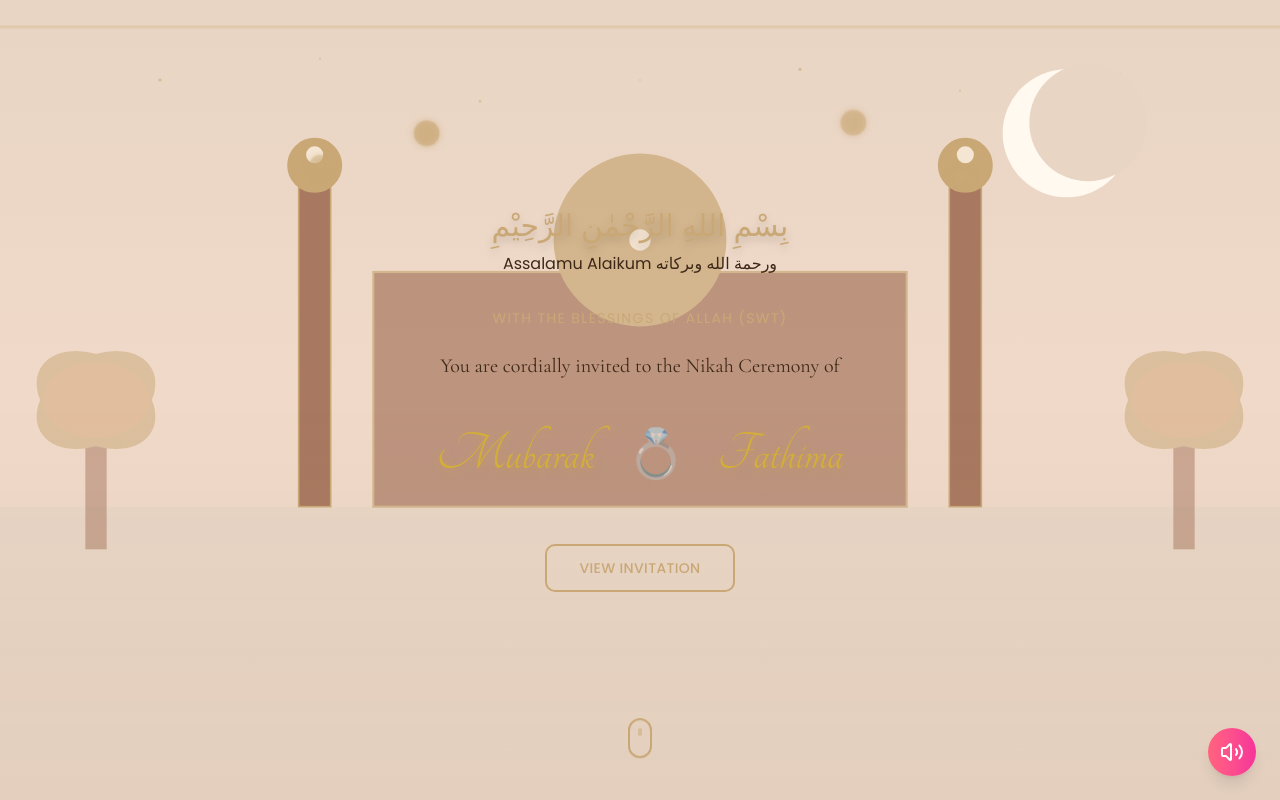
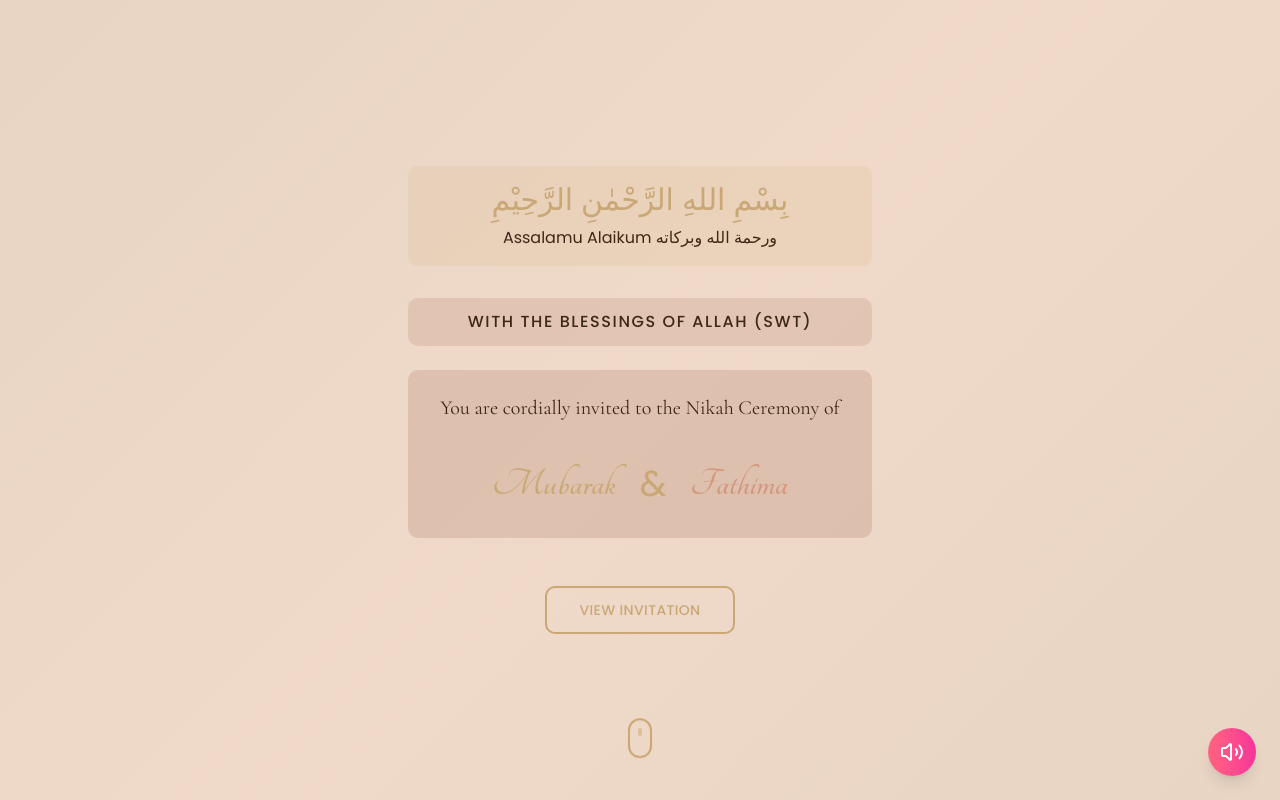
Before and after one commit to Muzammilmaker/mubarak-invitation-fathima, a Next.js app: page / in a window 1280 px wide. Shown: the top 800 px of the page. Built offline with nearby package versions, Linux system fonts and the light colour scheme.

Commit message:
feat: simplify hero background and enhance section styling

```diff
--- a/components/hero-background.tsx
+++ b/components/hero-background.tsx
@@ -4,103 +4,9 @@ import React from 'react'
 
 export function HeroBackground() {
   return (
-    <div className="absolute inset-0 w-full h-full overflow-hidden">
-      <svg
-        viewBox="0 0 1200 800"
-        className="w-full h-full"
-        preserveAspectRatio="xMidYMid slice"
-      >
-        <defs>
-          <linearGradient id="skyGradient" x1="0%" y1="0%" x2="0%" y2="100%">
-            <stop offset="0%" style={{ stopColor: '#E8D5C4', stopOpacity: 1 }} />
-            <stop offset="50%" style={{ stopColor: '#F0D9C8', stopOpacity: 1 }} />
-            <stop offset="100%" style={{ stopColor: '#E8D5C4', stopOpacity: 1 }} />
-          </linearGradient>
-          <filter id="glow">
-            <feGaussianBlur stdDeviation="3" result="coloredBlur" />
-            <feMerge>
-              <feMergeNode in="coloredBlur" />
-              <feMergeNode in="SourceGraphic" />
-            </feMerge>
-          </filter>
-        </defs>
-
-        {/* Sky */}
-        <rect width="1200" height="800" fill="url(#skyGradient)" />
-
-        {/* Stars */}
-        <circle cx="150" cy="100" r="1.5" fill="#C9A876" opacity="0.6" />
-        <circle cx="300" cy="80" r="1" fill="#C9A876" opacity="0.4" />
-        <circle cx="450" cy="120" r="1.2" fill="#C9A876" opacity="0.5" />
-        <circle cx="600" cy="100" r="1" fill="#C9A876" opacity="0.3" />
-        <circle cx="750" cy="90" r="1.5" fill="#C9A876" opacity="0.6" />
-        <circle cx="900" cy="110" r="1" fill="#C9A876" opacity="0.4" />
-        <circle cx="1050" cy="95" r="1.2" fill="#C9A876" opacity="0.5" />
-
-        {/* Crescent Moon */}
-        <circle cx="1000" cy="150" r="60" fill="#FFF9F0" />
-        <circle cx="1020" cy="140" r="55" fill="#E8D5C4" />
-
-        {/* Ground */}
-        <rect y="500" width="1200" height="300" fill="#E8D5C4" />
-
-        {/* Palm Trees Left */}
-        <g opacity="0.5">
-          {/* Trunk */}
-          <rect x="80" y="420" width="20" height="120" fill="#A87860" />
-          {/* Fronds */}
-          <ellipse cx="90" cy="400" rx="60" ry="40" fill="#C9A876" transform="rotate(-30 90 400)" />
-          <ellipse cx="90" cy="400" rx="60" ry="40" fill="#C9A876" transform="rotate(30 90 400)" />
-          <ellipse cx="90" cy="400" rx="50" ry="35" fill="#D4A574" />
-        </g>
-
-        {/* Palm Trees Right */}
-        <g opacity="0.5">
-          {/* Trunk */}
-          <rect x="1100" y="420" width="20" height="120" fill="#A87860" />
-          {/* Fronds */}
-          <ellipse cx="1110" cy="400" rx="60" ry="40" fill="#C9A876" transform="rotate(-30 1110 400)" />
-          <ellipse cx="1110" cy="400" rx="60" ry="40" fill="#C9A876" transform="rotate(30 1110 400)" />
-          <ellipse cx="1110" cy="400" rx="50" ry="35" fill="#D4A574" />
-        </g>
-
-        {/* Mosque Building */}
-        <g opacity="0.7">
-          {/* Main building */}
-          <rect x="350" y="280" width="500" height="220" fill="#A87860" stroke="#C9A876" strokeWidth="2" />
-          {/* Dome */}
-          <circle cx="600" cy="250" r="80" fill="#C9A876" stroke="#C9A876" strokeWidth="2" />
-          <circle cx="600" cy="250" r="10" fill="#F5E6D3" />
-        </g>
-
-        {/* Minarets */}
-        <g>
-          {/* Left Minaret */}
-          <rect x="280" y="200" width="30" height="300" fill="#A87860" stroke="#C9A876" strokeWidth="1.5" />
-          <circle cx="295" cy="180" r="25" fill="#C9A876" stroke="#C9A876" strokeWidth="1.5" />
-          <circle cx="295" cy="170" r="8" fill="#F5E6D3" />
-
-          {/* Right Minaret */}
-          <rect x="890" y="200" width="30" height="300" fill="#A87860" stroke="#C9A876" strokeWidth="1.5" />
-          <circle cx="905" cy="180" r="25" fill="#C9A876" stroke="#C9A876" strokeWidth="1.5" />
-          <circle cx="905" cy="170" r="8" fill="#F5E6D3" />
-        </g>
-
-        {/* Lanterns */}
-        <g filter="url(#glow)">
-          <circle cx="400" cy="150" r="12" fill="#C9A876" opacity="0.6" />
-          <circle cx="800" cy="140" r="12" fill="#C9A876" opacity="0.5" />
-          <circle cx="300" cy="180" r="10" fill="#C9A876" opacity="0.4" />
-          <circle cx="900" cy="190" r="10" fill="#C9A876" opacity="0.4" />
-        </g>
-
-        {/* Islamic Geometric Pattern Border - Top */}
-        <line x1="0" y1="50" x2="1200" y2="50" stroke="#C9A876" strokeWidth="2" opacity="0.3" />
-        <line x1="0" y1="52" x2="1200" y2="52" stroke="#C9A876" strokeWidth="1" opacity="0.2" />
-      </svg>
-
-      {/* Overlay for depth */}
-      <div className="absolute inset-0 opacity-20" style={{ backgroundImage: 'linear-gradient(to bottom, transparent, transparent, rgba(168, 120, 96, 0.3))' }} />
+    <div className="absolute inset-0 w-full h-full" style={{ backgroundColor: '#E8D5C4' }}>
+      {/* Simple gradient overlay */}
+      <div className="absolute inset-0" style={{ backgroundImage: 'linear-gradient(135deg, #E8D5C4 0%, #F0D9C8 50%, #E8D5C4 100%)' }} />
     </div>
   )
 }
--- a/components/hero-section.tsx
+++ b/components/hero-section.tsx
@@ -10,9 +10,9 @@ export function HeroSection() {
 
       {/* Content */}
       <div className="relative z-10 text-center px-3 sm:px-4 max-w-4xl">
-        {/* Arabic Calligraphy */}
-        <div className="mb-6 sm:mb-8 animate-fade-up elegant-fade" style={{ animationDelay: '0.1s' }}>
-          <p className="text-xl sm:text-2xl md:text-3xl font-light mb-2 drop-shadow-lg" style={{ color: '#C9A876' }}>
+        {/* Arabic Calligraphy Block */}
+        <div className="mb-6 sm:mb-8 animate-fade-up elegant-fade rounded-lg px-6 sm:px-8 py-3 sm:py-4" style={{ animationDelay: '0.1s', backgroundColor: 'rgba(201, 168, 118, 0.15)' }}>
+          <p className="text-xl sm:text-2xl md:text-3xl font-light mb-2" style={{ color: '#C9A876' }}>
             بِسْمِ اللهِ الرَّحْمٰنِ الرَّحِيْمِ
           </p>
           <p className="text-xs sm:text-sm md:text-base font-body" style={{ color: '#3D2817' }}>
@@ -20,26 +20,26 @@ export function HeroSection() {
           </p>
         </div>
 
-        {/* Subtitle */}
-        <div className="mb-4 sm:mb-6 animate-fade-up elegant-fade" style={{ animationDelay: '0.2s' }}>
-          <p className="text-xs sm:text-xs md:text-sm tracking-widest uppercase font-light" style={{ color: '#C9A876' }}>
+        {/* Blessing Block */}
+        <div className="mb-4 sm:mb-6 animate-fade-up elegant-fade rounded-lg px-6 sm:px-8 py-2 sm:py-3" style={{ animationDelay: '0.2s', backgroundColor: 'rgba(168, 120, 96, 0.2)' }}>
+          <p className="text-xs sm:text-sm md:text-base tracking-widest uppercase font-medium" style={{ color: '#3D2817' }}>
             With the blessings of Allah (SWT)
           </p>
         </div>
 
-        {/* Main Heading */}
-        <div className="mb-6 sm:mb-8 animate-fade-up elegant-fade" style={{ animationDelay: '0.3s' }}>
-          <p className="font-heading text-base sm:text-lg md:text-xl font-light mb-4 sm:mb-8" style={{ color: '#3D2817' }}>
+        {/* Main Invitation Block */}
+        <div className="mb-6 sm:mb-8 animate-fade-up elegant-fade rounded-lg px-6 sm:px-8 py-4 sm:py-6" style={{ animationDelay: '0.3s', backgroundColor: 'rgba(168, 120, 96, 0.25)' }}>
+          <p className="font-heading text-base sm:text-lg md:text-xl font-light mb-6 sm:mb-8" style={{ color: '#3D2817' }}>
             You are cordially invited to the Nikah Ceremony of
           </p>
-          <div className="flex flex-col md:flex-row items-center justify-center gap-6 md:gap-8 mb-2">
-            <div style={{ fontFamily: 'var(--font-script)', fontSize: '3.5rem', fontWeight: '400', color: '#D4AF37', textShadow: '0 2px 10px rgba(212, 175, 55, 0.4)' }}>
+          <div className="flex flex-col sm:flex-row items-center justify-center gap-4 sm:gap-6">
+            <div style={{ fontFamily: 'var(--font-script)', fontSize: '2.5rem', sm: '3rem', fontWeight: 'bold', color: '#C9A876' }}>
               Mubarak
             </div>
-            <div className="relative">
-              <div className="text-4xl md:text-5xl animate-pulse">💍</div>
+            <div className="text-3xl sm:text-4xl" style={{ color: '#C9A876' }}>
+              &
             </div>
-            <div style={{ fontFamily: 'var(--font-script)', fontSize: '3.5rem', fontWeight: '400', color: '#D4AF37', textShadow: '0 2px 10px rgba(212, 175, 55, 0.4)' }}>
+            <div style={{ fontFamily: 'var(--font-script)', fontSize: '2.5rem', sm: '3rem', fontWeight: 'bold', color: '#D4967D' }}>
               Fathima
             </div>
           </div>
```
